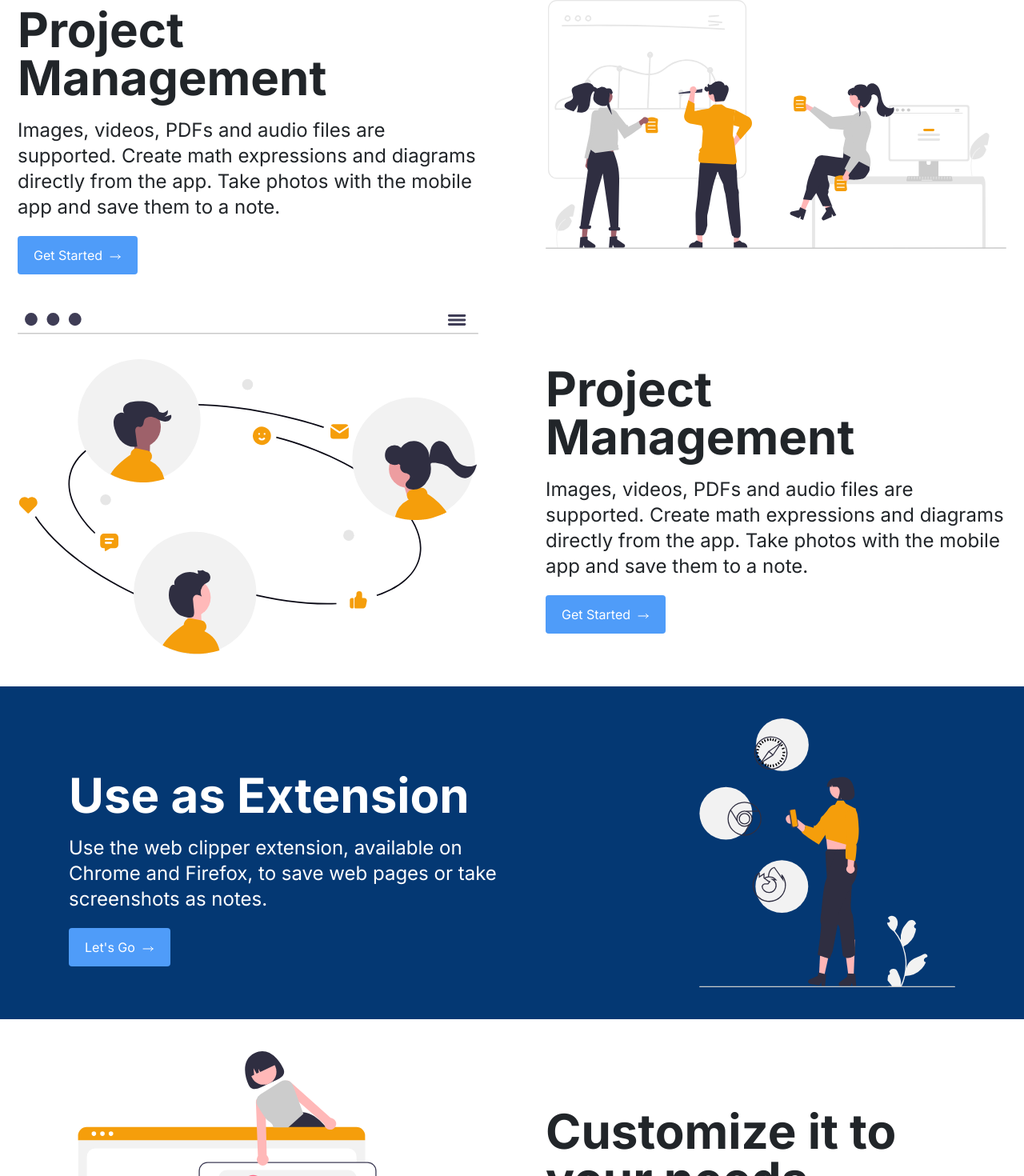
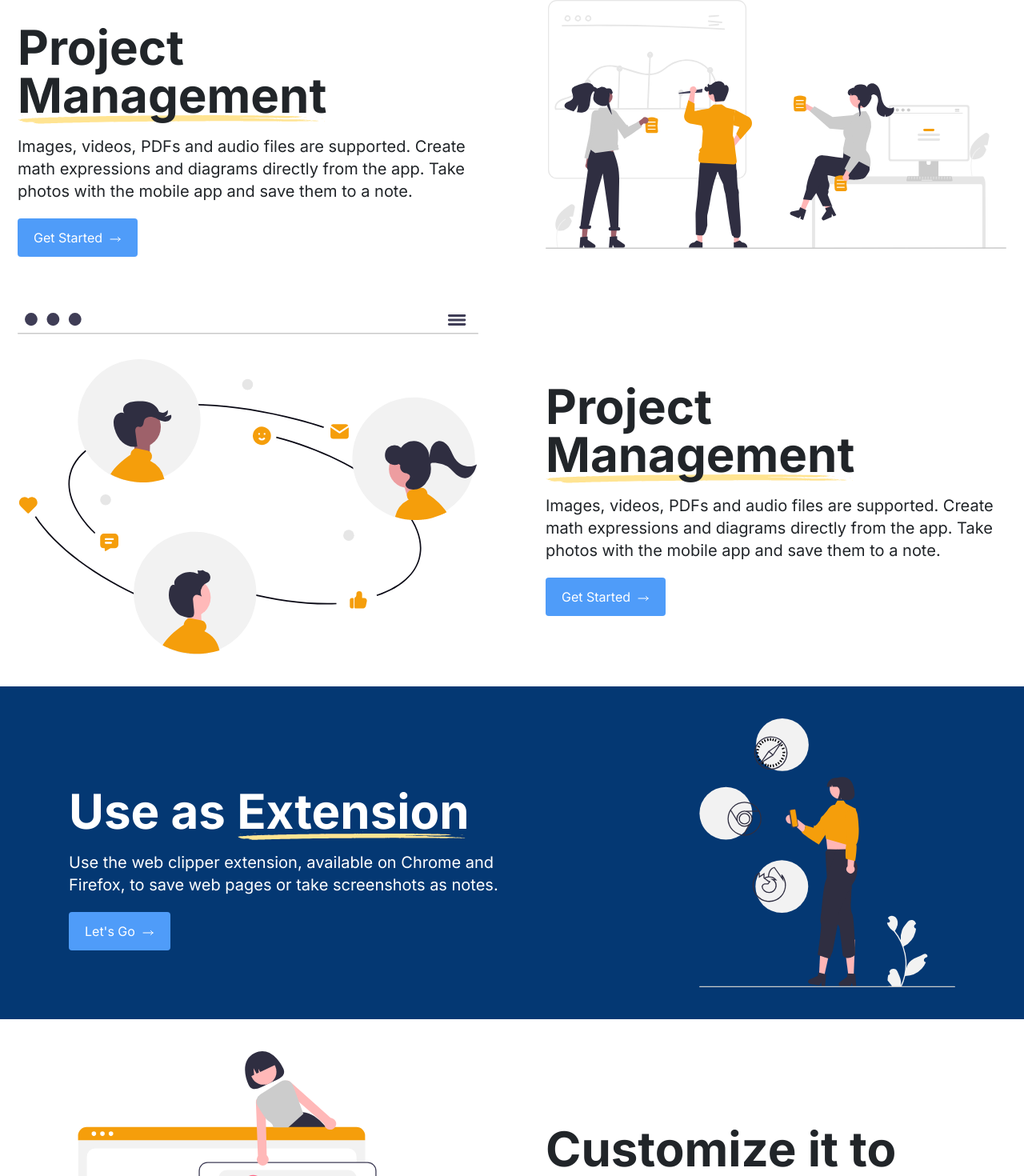
Before and after one commit to raidenfernando1/whitespace-recreate-ui, a React (Vite) app: page / in a window 1280 px wide. Shown: the part 744-2214 px from the top of the page at 80% size. Built offline with nearby package versions, Linux system fonts and the light colour scheme.

Commit message:
adjust some styles

```diff
--- a/src/components/sections/FeaturesWrapper.jsx
+++ b/src/components/sections/FeaturesWrapper.jsx
@@ -9,6 +9,7 @@ function Features({
   bgColor = "bg-primary-darkBlue",
   reverse = false,
   imgSize,
+  highlightedText,
 }) {
   return (
     <section
@@ -16,9 +17,11 @@ function Features({
     >
       <div className="lg:mx-5 xl:w-xl">
         <h1 className="mt-10 mb-5 text-4xl font-bold lg:text-5xl xl:text-6xl">
-          {title}
+          {title}<span className="bg-[url(./assets/Element.svg)] bg-contain bg-bottom bg-no-repeat">
+            {highlightedText}
+          </span>
         </h1>
-        <p className="my-5 px-5 text-base font-light sm:font-normal md:px-5 lg:p-0 lg:text-xl xl:text-2xl">
+        <p className="my-5 px-5 text-base font-light sm:font-normal md:px-5 lg:p-0 lg:text-lg xl:text-xl">
           {description}
         </p>
         <DefaultButton text="Let's Go" />
@@ -36,13 +39,15 @@ function FeaturesWrapper() {
   return (
     <div>
       <Features
-        title="Use as Extension"
+        title="Use as "
+        highlightedText="Extension"
         description="Use the web clipper extension, available on Chrome and Firefox, to save web pages or take screenshots as notes."
         image={Browsers}
         imgSize="max-w-80"
       />
       <Features
-        title="Customize it to your needs"
+        title="Customize it to "
+        highlightedText="your needs"
         description="Customize the app with plugins, custom themes and multiple text editors (Rich Text or Markdown). Or create your own scripts and plugins using the Extension API."
         image={Customize}
         reverse={true}
--- a/src/components/sections/Hero.jsx
+++ b/src/components/sections/Hero.jsx
@@ -8,7 +8,7 @@ function Hero() {
         <h1 className="mt-10 mb-5 text-4xl font-bold lg:text-5xl xl:text-6xl">
           Get More Done with Whitespace
         </h1>
-        <p className="my-5 px-5 text-base font-light sm:font-normal md:px-5 lg:p-0 lg:text-xl xl:text-2xl">
+        <p className="my-5 px-5 text-base font-light sm:font-normal md:px-5 lg:p-0 lg:text-lg xl:text-xl">
           Project management software that enables your teams to collaborate,
           plan, analyze and manage every tasks
         </p>
--- a/src/components/sections/Plan.jsx
+++ b/src/components/sections/Plan.jsx
@@ -1,4 +1,4 @@
-import { planInfo, basicBenefits } from "../../data/planInfo";
+import { planInfo } from "../../data/planInfo";
 import { PlanButton } from "../ui/Button";
 import CheckIcon from "../../assets/icons/CheckIcon";
 
@@ -14,7 +14,7 @@ function PlanBox() {
           <h1 className="text-3xl font-bold mb-8 group-hover:text-secondary-yellow">{plan.price}</h1>
           <p className="mb-4 group-hover:text-secondary-white">{plan.description}</p>
           <ul className="hidden lg:inline-block">
-            {basicBenefits.map((benefit, index) => (
+            {plan.benefits.map((benefit, index) => (
               <li key={index} className="mb-5 group-hover:text-secondary-white"><CheckIcon/> {benefit}</li>
             ))}
           </ul>
--- a/src/components/sections/Productivity.jsx
+++ b/src/components/sections/Productivity.jsx
@@ -8,9 +8,12 @@ function Productivity() {
       <section className="bg-secondary-white flex flex-col items-center justify-around text-center lg:flex-row lg:text-left xl:gap-10">
         <div className="text-secondary-black lg:mx-5 xl:w-xl">
           <h1 className="mt-10 mb-5 text-4xl font-bold lg:text-5xl xl:text-6xl">
-            Project Management
+            Project{" "}
+            <span className="bg-[url(./assets/Element.svg)] bg-contain bg-bottom bg-no-repeat">
+              Management
+            </span>
           </h1>
-          <p className="my-5 px-5 text-base font-light sm:font-normal md:px-5 lg:p-0 lg:text-xl xl:text-2xl">
+          <p className="my-5 px-5 text-base font-light sm:font-normal md:px-5 lg:p-0 lg:text-lg xl:text-xl">
             Images, videos, PDFs and audio files are supported. Create math
             expressions and diagrams directly from the app. Take photos with the
             mobile app and save them to a note.
@@ -24,9 +27,12 @@ function Productivity() {
       <section className="bg-secondary-white flex flex-col items-center justify-around text-center lg:flex-row-reverse lg:text-left xl:gap-10">
         <div className="text-secondary-black lg:mx-5 xl:w-xl">
           <h1 className="mt-10 mb-5 text-4xl font-bold lg:text-5xl xl:text-6xl">
-            Project Management
+            Project{" "}
+            <span className="bg-[url(./assets/Element.svg)] bg-contain bg-bottom bg-no-repeat">
+              Management
+            </span>
           </h1>
-          <p className="my-5 px-5 text-base font-light sm:font-normal md:px-5 lg:p-0 lg:text-xl xl:text-2xl">
+          <p className="my-5 px-5 text-base font-light sm:font-normal md:px-5 lg:p-0 lg:text-lg xl:text-xl">
             Images, videos, PDFs and audio files are supported. Create math
             expressions and diagrams directly from the app. Take photos with the
             mobile app and save them to a note.
--- a/src/data/planInfo.js
+++ b/src/data/planInfo.js
@@ -1,32 +1,43 @@
-
-export const basicBenefits = [
+export const planInfo = [
+  {
+    id: 0,
+    tier: "Free",
+    price: "$0",
+    description: "Capture ideas and find them quickly",
+    benefits: [
       "Sync unlimited devices",
       "10 GB monthly uploads",
       "200 MB max. note size",
       "Customize Home dashboard and access extra widgets",
       "Connect primary Google Calendar account",
       "Add due dates. reminders, and notifications to your tasks",
-    ];
-
-export const planInfo = [
-  {
-    id: 0,
-    tier: "Free",
-    price: "$0",
-    description: "Capture ideas and find them quickly",
-    benefits: basicBenefits,
+    ],
   }, {
     id: 1,
     tier: "Personal",
     price: "$11.99",
     description: "Keep home and family on track",
-    benefits: basicBenefits,
+    benefits: [
+      "Sync unlimited devices",
+      "15 GB monthly uploads",
+      "500 MB max. note size",
+      "Customize Home dashboard and access extra widgets",
+      "Connect primary Google Calendar account",
+      "Add due dates. reminders, and notifications to your tasks",
+    ],
   }, {
     id: 2,
     tier: "Organization",
     price: "$49.99",
     description: "Capture ideas and find them quickly",
-    benefits: basicBenefits,
+    benefits: [
+      "Sync unlimited devices",
+      "20 GB monthly uploads",
+      "1 GB max. note size",
+      "Customize Home dashboard and access extra widgets",
+      "Connect primary Google Calendar account",
+      "Add due dates. reminders, and notifications to your tasks",
+    ],
   }
 
 ];
--- a/src/pages/Home.jsx
+++ b/src/pages/Home.jsx
@@ -2,6 +2,8 @@ import Navbar from "../components/ui/Navbar";
 import Hero from "../components/sections/Hero";
 import Productivity from "../components/sections/Productivity";
 import FeaturesWrapper from "../components/sections/FeaturesWrapper";
+import Plan from "../components/sections/Plan"
+import Sponsor from "../components/sections/Sponsor";
 
 
 
@@ -13,6 +15,8 @@ function Home() {
       <Hero/>
       <Productivity/>
       <FeaturesWrapper/>
+      <Plan/>
+      <Sponsor/>
     </>
   );
 }
```
